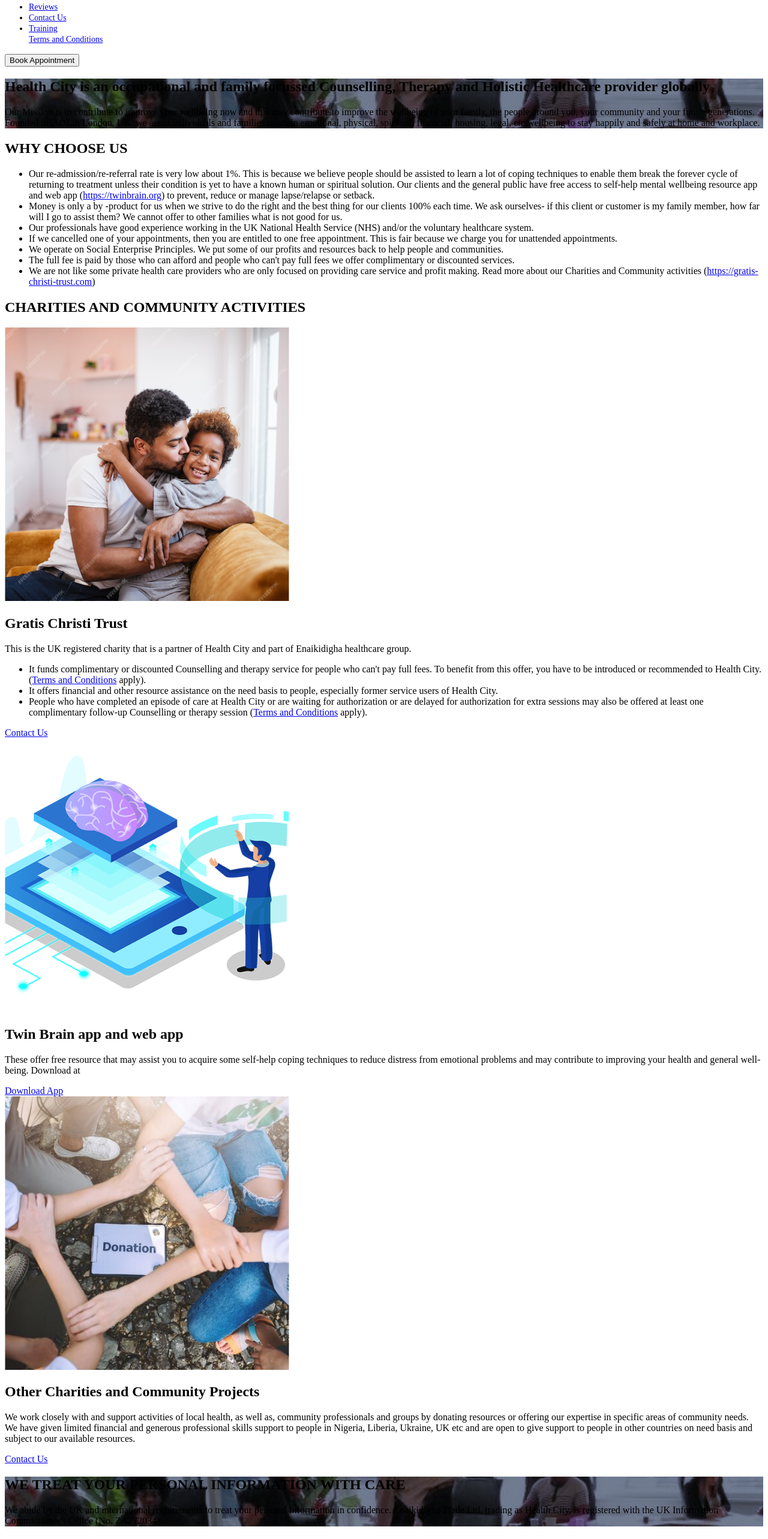
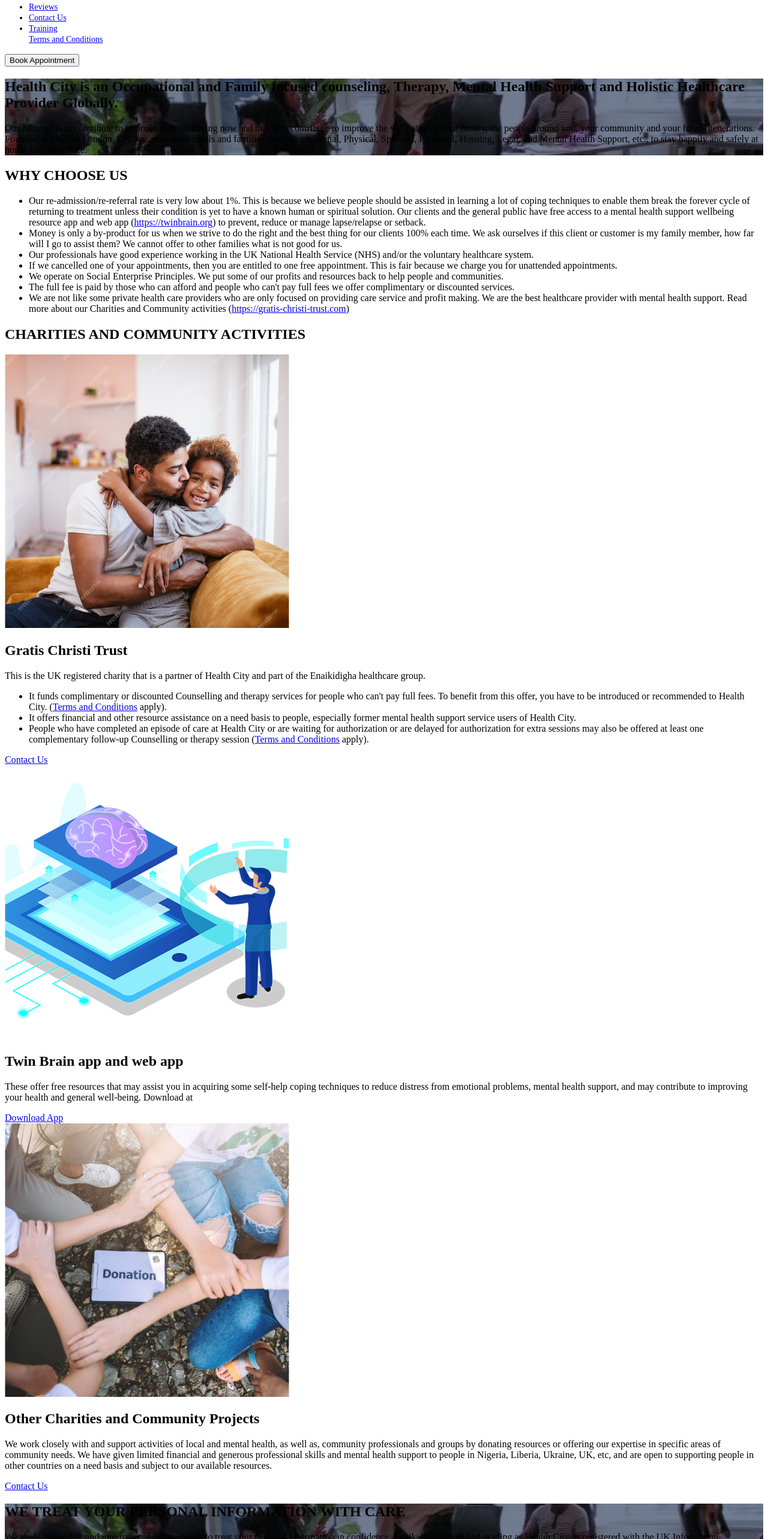
Before and after one commit to zainviable/healthcityBlog, a React (Vite) app: page /about-us in a window 1280 px wide. Shown: the part 2440-5006 px from the top of the page at 60% size. Built offline with nearby package versions, Linux system fonts and the light colour scheme; the HTML template or start-up script is replaced by a standard one.

Commit message:
Update AboutUs.jsx
Updated content for SEO

```diff
--- a/src/Pages/AboutUs/AboutUs.jsx
+++ b/src/Pages/AboutUs/AboutUs.jsx
@@ -27,9 +27,9 @@ import Slider from "react-slick";
 const AboutUs = () => {
   const bannerContentIntro = {
     title:
-      "Health City is an occupational and family focussed Counselling, Therapy and Holistic Healthcare provider globally",
+      "Health City is an Occupational and Family focused counseling, Therapy, Mental Health Support and Holistic Healthcare Provider Globally.",
     description:
-      "Our Mission is to contribute to improve your wellbeing now and this may contribute to improve the wellbeing of your family, the people around you, your community and your future generations. Founded in 2007 in London, UK, we assist individuals and families to attain emotional, physical, spiritual, financial, housing, legal, etc wellbeing to stay happily and safely at home and workplace.",
+      "Our Mission is to contribute to improve your wellbeing now and this may contribute to improve the wellbeing of your family, the people around you, your community and your future generations. Founded in 2007 in London, UK. we assist individuals and families to attain emotional, Physical, Spiritual, Financial, Housing, Legal, and Mental Health Support, etc., to stay happily and safely at home and workplace.",
   };
 
   const bannerContentTreat = {
@@ -111,13 +111,10 @@ const AboutUs = () => {
           <h2 className="common-title">WHY CHOOSE US</h2>
           <ul className="list-disc ml-6">
             <li>
-              Our re-admission/re-referral rate is very low about 1%. This is
-              because we believe people should be assisted to learn a lot of
-              coping techniques to enable them break the forever cycle of
-              returning to treatment unless their condition is yet to have a
-              known human or spiritual solution. Our clients and the general
-              public have free access to self-help mental wellbeing resource app
-              and web app (
+              Our re-admission/re-referral rate is very low about 1%. This is because we believe people
+              should be assisted in learning a lot of coping techniques to enable them break the forever cycle of
+              returning to treatment unless their condition is yet to have a known human or spiritual solution.
+              Our clients and the general public have free access to a mental health support wellbeing resource app and web app (
               <a
                 href="https://twinbrain.org"
                 target="_blank"
@@ -128,33 +125,25 @@ const AboutUs = () => {
               ) to prevent, reduce or manage lapse/relapse or setback.
             </li>
             <li>
-              Money is only a by -product for us when we strive to do the right
-              and the best thing for our clients 100% each time. We ask
-              ourselves- if this client or customer is my family member, how far
-              will I go to assist them? We cannot offer to other families what
-              is not good for us.
+              Money is only a by-product for us when we strive to do the right and the best thing for our clients 100% each time.
+              We ask ourselves if this client or customer is my family member, how far will I go to assist them? We cannot offer
+              to other families what is not good for us.
             </li>
             <li>
-              Our professionals have good experience working in the UK National
-              Health Service (NHS) and/or the voluntary healthcare system.
+              Our professionals have good experience working in the UK National Health Service (NHS) and/or the voluntary healthcare system.
             </li>
             <li>
-              If we cancelled one of your appointments, then you are entitled to
-              one free appointment. This is fair because we charge you for
-              unattended appointments.
+              If we cancelled one of your appointments, then you are entitled to one free appointment. This is fair because we charge you for unattended appointments.
             </li>
             <li>
-              We operate on Social Enterprise Principles. We put some of our
-              profits and resources back to help people and communities.
+              We operate on Social Enterprise Principles. We put some of our profits and resources back to help people and communities.
             </li>
             <li>
-              The full fee is paid by those who can afford and people who can't
-              pay full fees we offer complimentary or discounted services.
+              The full fee is paid by those who can afford and people who can't pay full fees we offer complimentary or discounted services.
             </li>
             <li>
-              We are not like some private health care providers who are only
-              focused on providing care service and profit making. Read more
-              about our Charities and Community activities (
+              We are not like some private health care providers who are only focused on providing care service and profit making.
+              We are the best healthcare provider with mental health support. Read more about our Charities and Community activities  (
               <a
                 href="https://gratis-christi-trust.com"
                 target="_blank"
@@ -189,30 +178,25 @@ const AboutUs = () => {
             <div className="w-full lg:w-3/5">
               <h2 className="text-[22px] font-bold">Gratis Christi Trust</h2>
               <p className="my-3">
-                This is the UK registered charity that is a partner of Health
-                City and part of Enaikidigha healthcare group.
+                This is the UK registered charity that is a partner of Health City and part of the Enaikidigha healthcare group.
               </p>
               <ul>
                 <li>
-                  It funds complimentary or discounted Counselling and therapy
-                  service for people who can't pay full fees. To benefit from
-                  this offer, you have to be introduced or recommended to Health
-                  City. (
+                 It funds complimentary or discounted Counselling and therapy services for people who can't pay full fees. To benefit from this offer,
+                  you have to be introduced or recommended to Health City.
+                       (
                   <Link to="/terms-conditions" className="text-blue-500">
                     Terms and Conditions
                   </Link>{" "}
                   apply).
                 </li>
                 <li>
-                  It offers financial and other resource assistance on the need
-                  basis to people, especially former service users of Health
-                  City.
+                  It offers financial and other resource assistance on a need basis to people, especially former mental health support service users of Health City.
                 </li>
                 <li>
-                  People who have completed an episode of care at Health City or
-                  are waiting for authorization or are delayed for authorization
-                  for extra sessions may also be offered at least one
-                  complimentary follow-up Counselling or therapy session (
+                  People who have completed an episode of care at Health City or are waiting for authorization or are delayed for authorization for
+                  extra sessions may also be offered at least one complementary follow-up Counselling or therapy session
+                   (
                   <Link to="/terms-conditions" className="text-blue-500">
                     Terms and Conditions
                   </Link>{" "}
@@ -240,10 +224,9 @@ const AboutUs = () => {
                 Twin Brain app and web app
               </h2>
               <p className="my-3">
-                These offer free resource that may assist you to acquire some
-                self-help coping techniques to reduce distress from emotional
-                problems and may contribute to improving your health and general
-                well-being. Download at
+                These offer free resources that may assist you in acquiring some
+                self-help coping techniques to reduce distress from emotional problems,
+                mental health support, and may contribute to improving your health and general well-being. Download at
               </p>
               <a
                 href="https://twinbrain.org"
@@ -270,13 +253,12 @@ const AboutUs = () => {
                 Other Charities and Community Projects
               </h2>
               <p className="my-3">
-                We work closely with and support activities of local health, as
-                well as, community professionals and groups by donating
-                resources or offering our expertise in specific areas of
-                community needs. We have given limited financial and generous
-                professional skills support to people in Nigeria, Liberia,
-                Ukraine, UK etc and are open to give support to people in other
-                countries on need basis and subject to our available resources.
+                We work closely with and support activities of local and mental health,
+                as well as, community professionals and groups by donating resources or
+                offering our expertise in specific areas of community needs. We have given
+                limited financial and generous professional skills and mental health support
+                to people in Nigeria, Liberia, Ukraine, UK, etc, and are open to supporting
+                people in other countries on a need basis and subject to our available resources.
               </p>
               <Link to="/contact-us" className="btn common-btn mt-3">
                 Contact Us
```
